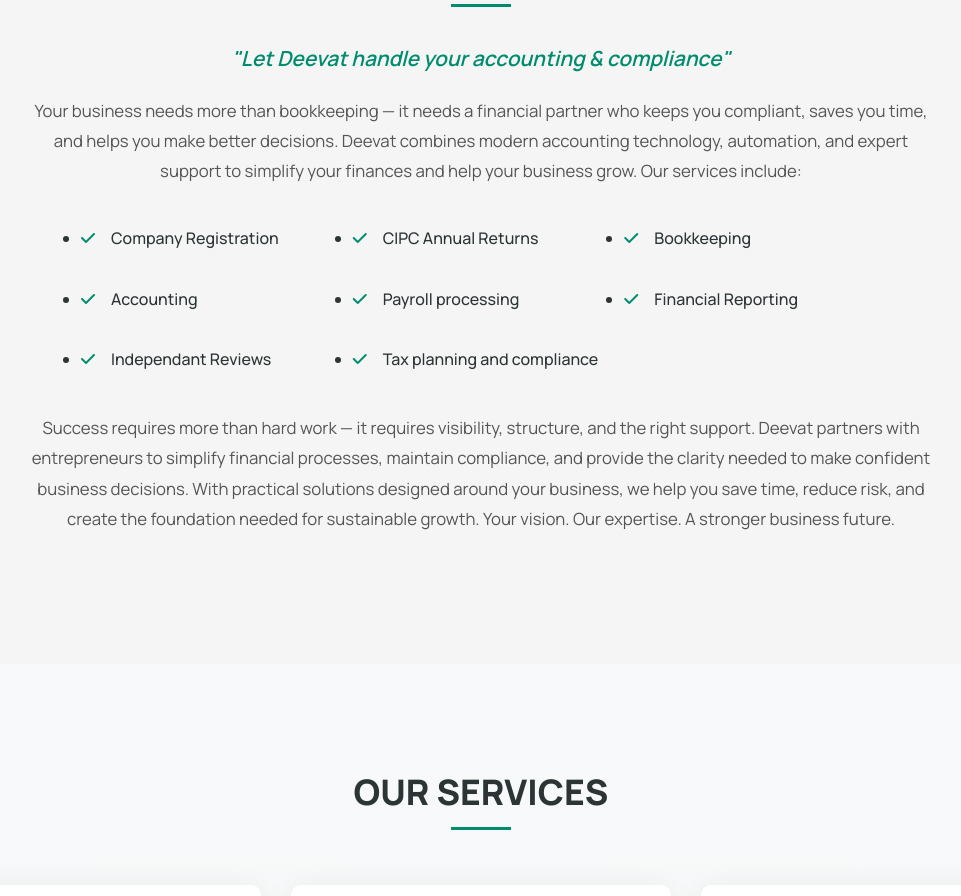
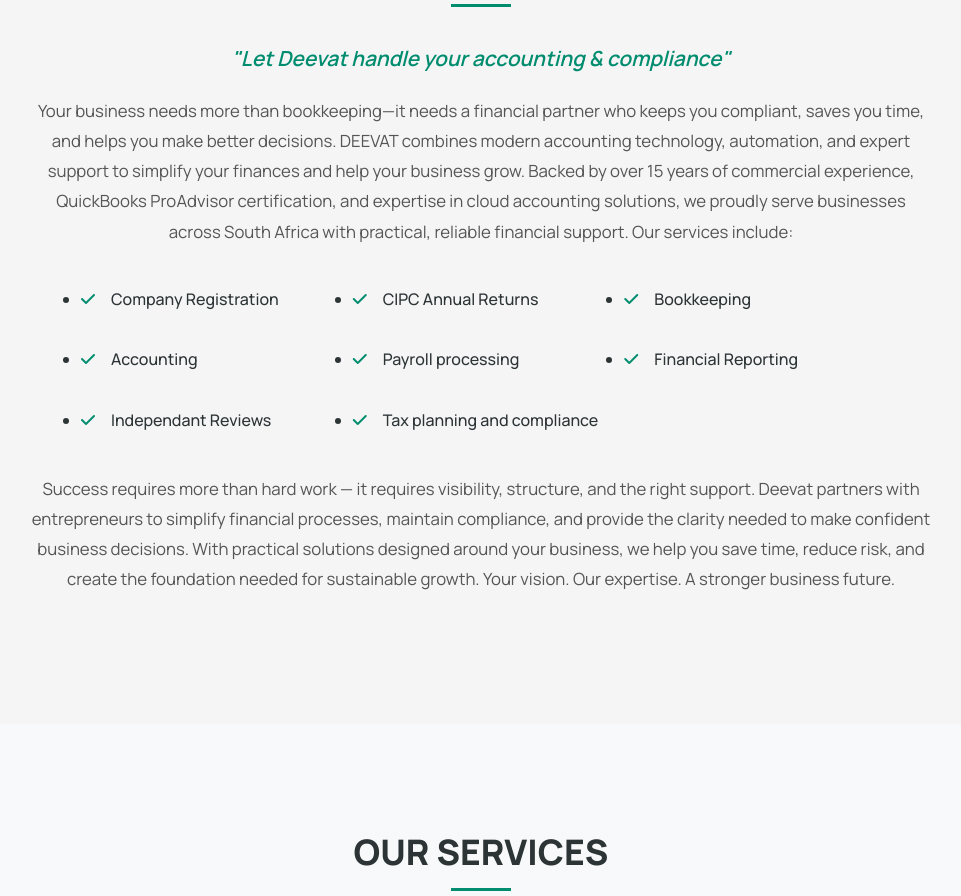
Before and after one commit to Deevat/website-vercel, a website: page index.html in a window 1280 px wide. Shown: the part 1029-1925 px from the top of the page, without its empty margins (159-1120 px from the left). Drawn offline with nearby package versions, Linux system fonts and the light colour scheme.

Commit message:
Revise about section for clarity and detail
Updated the description to emphasize Deevat's experience and services.

```diff
--- a/index.html
+++ b/index.html
@@ -778,7 +778,7 @@
             <h2 class="section-title animate">FOCUS ON RUNNING YOUR BUSINESS</h2>
             <p class="about-subtitle animate">"Let Deevat handle your accounting & compliance"</p>
             <p class="about-text animate">
-                Your business needs more than bookkeeping — it needs a financial partner who keeps you compliant, saves you time, and helps you make better decisions. Deevat combines modern accounting technology, automation, and expert support to simplify your finances and help your business grow. Our services include:
+                Your business needs more than bookkeeping—it needs a financial partner who keeps you compliant, saves you time, and helps you make better decisions. DEEVAT combines modern accounting technology, automation, and expert support to simplify your finances and help your business grow. Backed by over 15 years of commercial experience, QuickBooks ProAdvisor certification, and expertise in cloud accounting solutions, we proudly serve businesses across South Africa with practical, reliable financial support. Our services include:
             </p>
             <ul class="about-services animate">
                 <li>Company Registration</li>
```
